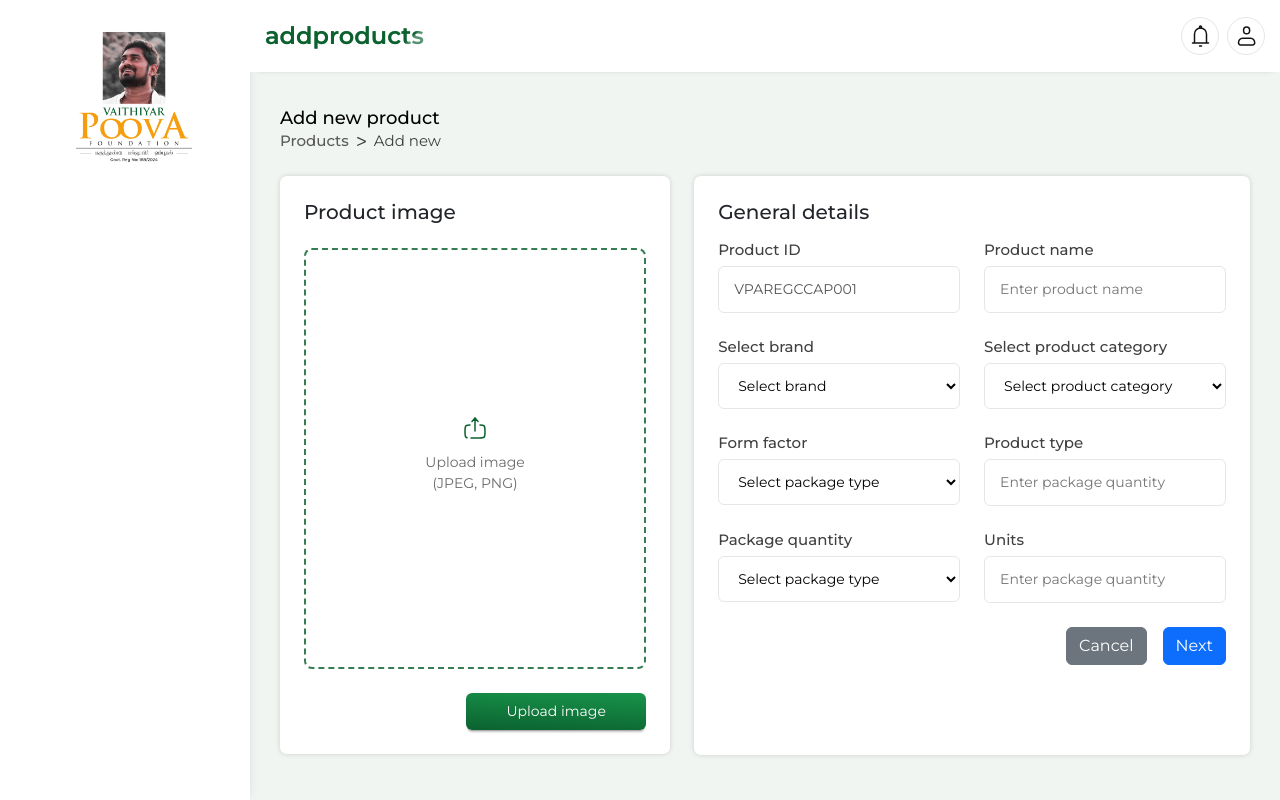
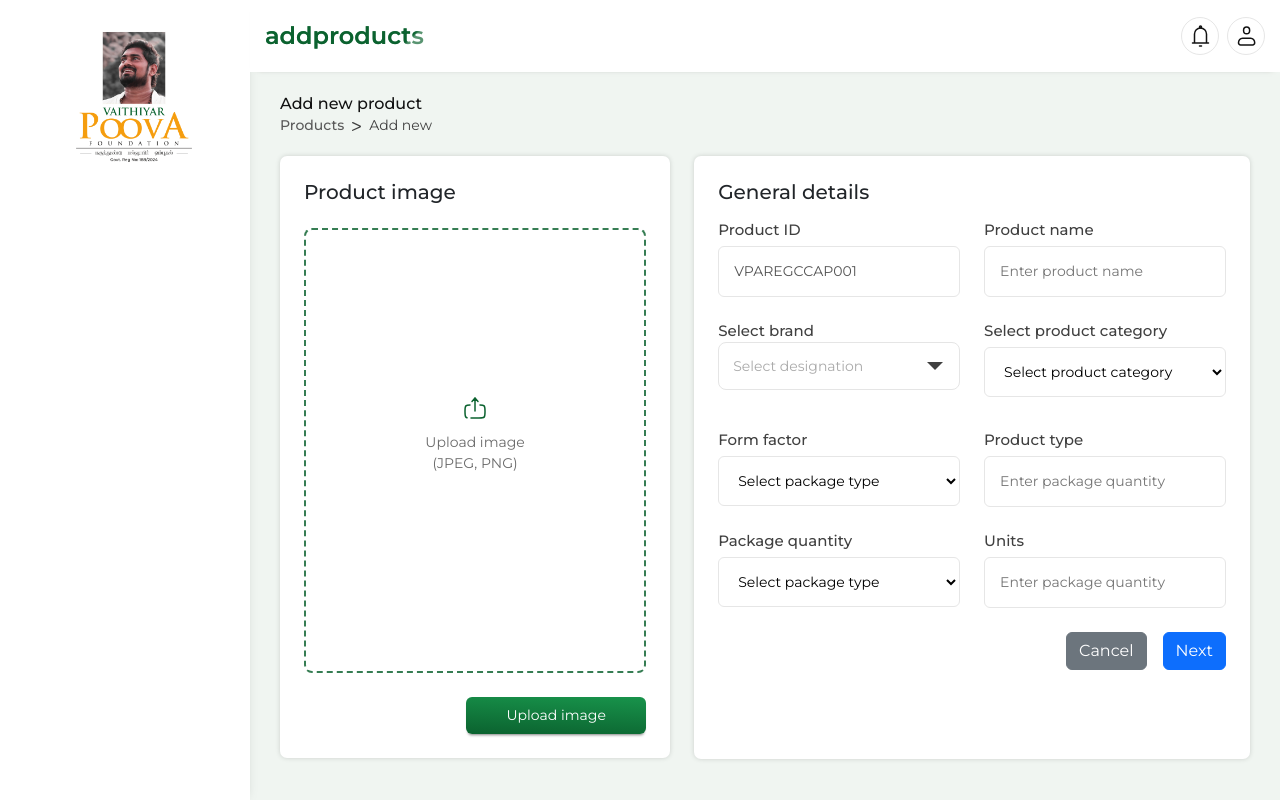
Before and after one commit to Hari-web444/project-manager, a React (Vite) app: page /products/add in a window 1280 px wide. Built offline with nearby package versions, Linux system fonts and the light colour scheme; sample sign-in values are in the browser's storage.

Commit message:
cgang comman

```diff
--- a/src/App.css
+++ b/src/App.css
@@ -39,7 +39,6 @@ button {
     justify-content: space-between;
     width: 100%;
     gap: 12px;
-    min-width: 250px;
     margin-bottom: 12px;
 }
 
--- a/src/components/common-select.jsx
+++ b/src/components/common-select.jsx
@@ -19,7 +19,6 @@ const DropdownIndicator = (props) => {
 };
 
 const CommonSelect = ({
-  header,
   name,
   options,
   value,
@@ -30,7 +29,7 @@ const CommonSelect = ({
   const customStyles = {
     container: (provided) => ({
       ...provided,
-      width: "calc(100% - 172px)",
+      width: "100%",
     }),
     control: (provided) => ({
       ...provided,
@@ -76,7 +75,6 @@ const CommonSelect = ({
 
   return (
     <div className="common-select-st mb-3">
-      {header && <h6 className="form-label mb-2">{header}</h6>}
       <Select
         name={name}
         value={options.find((opt) => opt.value === value)}
@@ -94,7 +92,6 @@ const CommonSelect = ({
 };
 
 CommonSelect.propTypes = {
-  header: PropTypes.string,
   name: PropTypes.string.isRequired,
   options: PropTypes.arrayOf(
     PropTypes.shape({
--- a/src/pages/employee/employee-list.jsx
+++ b/src/pages/employee/employee-list.jsx
@@ -16,7 +16,7 @@ function EmployeeList() {
     <div className='common-body-st'>
       <div className='header-div-el'>
         <div className='header-divpart-el'>
-          <p className='mb-0 header-titlecount-el'>Total Employee : 0</p>
+          <h6 className='mb-0 header-titlecount-el'>Total Employee : 0</h6>
           <p className='mb-0'>Employee &gt; List</p>
         </div>
         <div className="search-add-wrapper">
@@ -29,7 +29,7 @@ function EmployeeList() {
         </div>
       </div>
       <div className='body-div-el'>
-        No records found
+        <p className="product-no-items-txt">No records found</p>
       </div>
 
       {showModal && (
--- a/src/pages/products/AddProducts.jsx
+++ b/src/pages/products/AddProducts.jsx
@@ -3,6 +3,7 @@ import './product.css';
 import graterthen from '../../assets/images/graterthen.svg';
 import commanuplodeicon from '../../assets/images/commanuplodeicon.svg'
 import { Link } from 'react-router-dom';
+import CommonSelect from "../../components/common-select.jsx";
 function AddProducts() {
 
   const [file, setFile] = useState(null);
@@ -33,14 +34,29 @@ function AddProducts() {
           [name]: value
         });
       };
+
+
+  const [role, setRole] = useState(null);
+
+  const roleOptions = [
+    { value: "Manager", label: "Manager" },
+    { value: "Developer", label: "Developer" },
+    { value: "Designer", label: "Designer" },
+  ];
+
+
   return (
     <div className='common-body-st'>
-      <div className='header-container-products mt-4'>
+      <div className='header-container-products '>
+        <div className=' header-product-el '>
+         <div className="header-product-pvt">
           <h6 className="mt-0 mb-0 product-header-text">Add new product</h6>
           <div className="breadcrumb-container">
            <span className="breadcrumb-item"><Link className='productbacklink' to='/products'>Products</Link></span> <span className="breadcrumb-separator"> <img src={graterthen} alt='then'/> </span><span className="breadcrumb-item">Add new</span>
           </div>
-       <div className=" mt-4">
+        </div>
+       </div>
+       <div className="body-container-products-add ">
       <div className="row">
         <div className="col-12 col-md-5 col-lg-5 ">
           <div className="p-4  product-uplode-img">
@@ -92,17 +108,12 @@ function AddProducts() {
               <div className="row mb-4">
               <div className=" col-6">
                 <label htmlFor="brand" className="product-form-label">Select brand</label>
-                <select
-                    className="product-form-input"
-                  id="brand"
-                  name="brand"
-                  value={formData.brand}
-                  onChange={handleChange}
-                >
-                  <option value="">Select brand</option>
-                  <option value="brand1">Brand 1</option>
-                  <option value="brand2">Brand 2</option>
-                </select>
+                 <CommonSelect
+                  name="role"
+                  value={role}
+                  onChange={setRole}
+                  options={roleOptions}
+                />
               </div>
               <div className=" col-6">
                 <label htmlFor="productCategory" className="product-form-label">Select product category</label>
@@ -175,7 +186,7 @@ function AddProducts() {
                 />
               </div>
               </div>
-              <div className="d-flex justify-content-end gap-3 mt-2">
+              <div className="d-flex justify-content-end gap-3 ">
               <button type="button" className="btn btn-secondary">Cancel</button>
               <button type="submit" className="btn btn-primary">Next</button>
             </div>
--- a/src/pages/products/product.css
+++ b/src/pages/products/product.css
@@ -1,37 +1,49 @@
 .header-container-products {
     padding: 0px 18px;
+    height: 100%;
 }
-.product-header-text{
-    font-size: 18px;
-    font-weight: 500;
-    color: #000000;
+.header-product-el {
+  height: 62px;
+  display: flex;
+  align-items: center;
+  justify-content: space-between;
+  padding: 10px 0px !important;
+}
+.header-product-pvt{
+  display: flex;
+  align-items: flex-start;
+  flex-direction: column;
+  justify-content: center;
+  gap: 2px;
 }
 
+.product-header-text{
+    font-weight: 500;
+    color: #121212;
+}
 .product-Addnew-btn{
     background: linear-gradient(3deg, #0B622F, #18934B) !important;
-    width: 100%;
-    max-width: 120px;
     border: none;
     outline: none;
     color: #ffffff;
     border-radius: 6px;
-    padding: 8px 10px;
+    padding: 8px 16px;
     cursor: pointer;
     transition: background-color 0.2s ease-in-out;
     box-shadow: 0px 3px 3px -2px gray;
 }
-
 .product-Addnew-btn:hover {
   box-shadow: none !important;
 }
 
 
 .product-search-input{
-    padding: 8px 10px;
-    border: solid 1px rgba(11, 98, 47, 1);
-    outline: none;
-    background-color: #ffffff;
-    border-radius: 5px;
+  padding: 8px 12px;
+  border: 1px solid #06823a;
+  border-radius: 6px;
+  outline: none;
+  background: transparent;
+  color: #121212;
 }
 
 .checkbox-group {
@@ -45,7 +57,6 @@
     display: flex;
     align-items: center;
     gap: 8px;
-    font-size: 15px;
     letter-spacing: 1px;
     font-weight: 500;
     color: #333;
@@ -74,20 +85,23 @@
   }
 
   .body-container-products {
-    height: calc(100vh - 180px);
+    height: calc(100% - 62px);
+    padding: 10px 0px;
     display: flex;
+    align-items: center;
     justify-content: center;
-    align-items: center;
-    overflow: auto;
-    font-family: sans-serif;
   }
   .product-no-items-txt{
     color: rgba(64, 64, 64, 1);
-    font-size: 16px;
     letter-spacing: 1px;
   }
+
+  .body-container-products-add {
+    height: calc(100% - 62px);
+    padding: 10px 0px;
+  }
+
   .breadcrumb-container {
-    font-size: 15px;
     color: #333;
     display: flex;
     align-items: center;
@@ -134,7 +148,7 @@
   width: 100%;
   border-radius: 8px;
   background: white;
-  height: calc(100vh - 309px);
+  height: calc(100vh - 285px);
 }
 
 
@@ -144,7 +158,7 @@
   width: 100%;
   border-radius: 8px;
   background: white;
-  height: calc(100vh - 379px);
+  height: calc(100vh - 355px);
 }
 
 .upload-area {
@@ -196,7 +210,7 @@ box-shadow: none !important;
 
 .product-form-input{
   width: 100%;
-  padding: 12px 15px;
+  padding: 14px 15px;
   border-radius: 6px;
   border: solid 1px #E6E6E6;
   background-color: #ffffff;
--- a/src/pages/products/products.jsx
+++ b/src/pages/products/products.jsx
@@ -10,22 +10,13 @@ function Products() {
   };
     return (
     <div className='common-body-st'>
-      <div className='header-container-products mt-4'>
-      <div className='row'>
+      <div className='header-container-products'>
+      <div className='d-flex header-product-el '>
       <div className="col-lg-6 col-4 d-flex  align-items-center">
-        <div className="d-flex justify-content-center align-items-center">
+        <div className="header-product-pvt">
           <h6 className="mt-0 mb-0 product-header-text">Total Products: 10</h6>
-        </div>
-      </div>
-        <div className='col-lg-6  col-8 d-flex flex-wrap justify-content-end gap-3' >
-          <div className=''>
-            <input type='search' className='product-search-input' placeholder='Search ' />
-          </div>
-        <div><Link to='/products/add'><button type='button' className='product-Addnew-btn '>Add new</button></Link></div>
-        </div>
-      </div>
-      <div className="checkbox-group mt-1">
-      <label className="checkbox-item">
+          <div className="checkbox-group ">
+         <label className="checkbox-item mt-1">
         <input
           type="checkbox"
           name="product"
@@ -48,8 +39,18 @@ function Products() {
         <span className="box"> {selected === 'Gramiyam' && <span className="dot" />}</span> Gramiyam : 0
       </label>
     </div>
+        </div>
+      </div>
+        <div className='col-lg-6  col-8 d-flex flex-wrap justify-content-end gap-3' >
+          <div className=''>
+            <input type='search' className='product-search-input' placeholder='Search ' />
+          </div>
+        <div><Link to='/products/add'><button type='button' className='product-Addnew-btn '>Add new</button></Link></div>
+        </div>
+      </div>
+
       <div className='body-container-products'>
-        <p className='product-no-items-txt'> No items found</p>
+        <p className='product-no-items-txt'>  No records found</p>
       </div>
       </div>
       </div>
```
Lines whose indentation alone changed are shown as unchanged.
